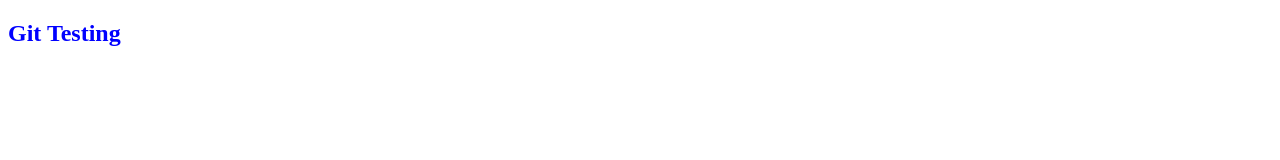
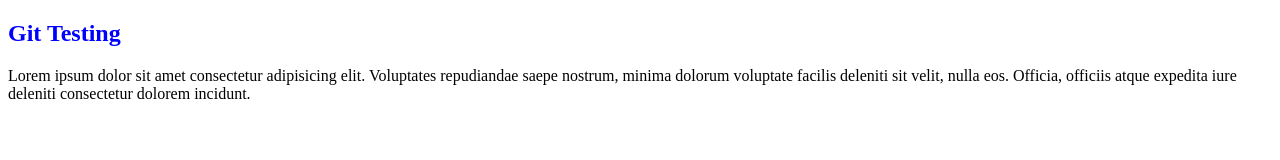
Before and after one commit to kopyimac/bootstrap, a plain HTML site: page index.html in a window 1280 px wide. Drawn offline with Linux system fonts and the light colour scheme.

Commit message:
second test

```diff
--- a/index.html
+++ b/index.html
@@ -7,5 +7,8 @@
 </head>
 <body>
     <h2 style="color: blue;">Git Testing</h2>
+    <header>
+        Lorem ipsum dolor sit amet consectetur adipisicing elit. Voluptates repudiandae saepe nostrum, minima dolorum voluptate facilis deleniti sit velit, nulla eos. Officia, officiis atque expedita iure deleniti consectetur dolorem incidunt.
+    </header>
 </body>
 </html>
```
